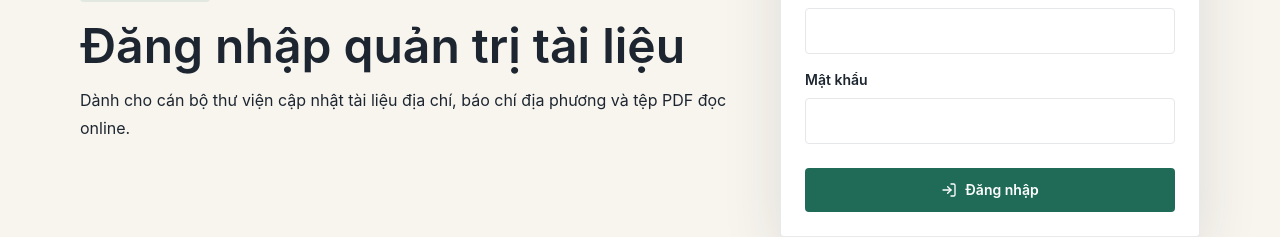
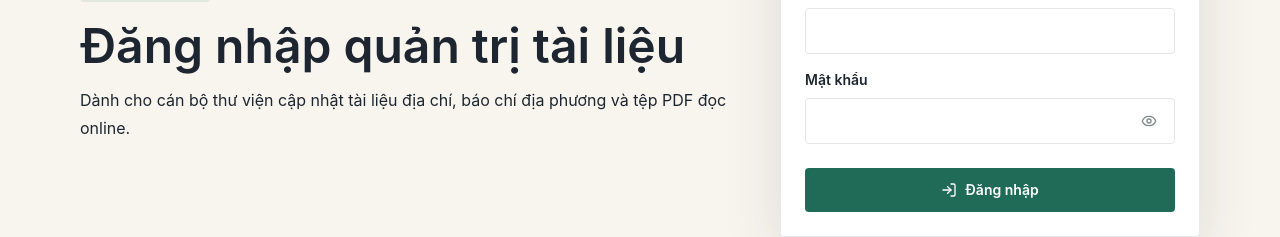
Before and after one commit to duythien24/diachitayninh, a Next.js app: page /admin/login in a window 1280 px wide. Shown: the part 375-612 px from the top of the page. Built offline with nearby package versions, Linux system fonts and the light colour scheme; no server answers.

Commit message:
Allow newspaper commune links

```diff
--- a/src/app/admin/documents/actions.ts
+++ b/src/app/admin/documents/actions.ts
@@ -93,7 +93,7 @@ function validateImageFile(file: File) {
 }
 
 function communeIdsValue(formData: FormData, documentType: DocumentType) {
-  if (documentType !== "dia_chi") {
+  if (documentType === "tai_lieu_cap_tinh") {
     return [];
   }
 
--- a/src/app/admin/login/page.tsx
+++ b/src/app/admin/login/page.tsx
@@ -2,6 +2,7 @@ import { cookies, headers } from "next/headers";
 import { redirect } from "next/navigation";
 import { BookOpenCheck, LockKeyhole, LogIn } from "lucide-react";
 
+import { PasswordField } from "@/components/password-field";
 import {
   adminSessionCookie,
   adminSessionMaxAge,
@@ -110,16 +111,7 @@ export default async function AdminLoginPage({
             />
           </label>
 
-          <label className="mt-4 grid gap-2 text-sm font-semibold text-ink">
-            Mật khẩu
-            <input
-              name="password"
-              type="password"
-              autoComplete="current-password"
-              className="rounded border border-ink/12 px-3 py-3 font-normal outline-none transition focus:border-palm"
-              required
-            />
-          </label>
+          <PasswordField label="Mật khẩu" name="password" autoComplete="current-password" className="mt-4 grid gap-2 text-sm font-semibold text-ink" />
 
           <button
             type="submit"
--- a/src/components/document-form.tsx
+++ b/src/components/document-form.tsx
@@ -84,7 +84,7 @@ function keywordValue(document?: Document) {
 
 function typeHelpText(type: DocumentType) {
   if (type === "bao_tay_ninh") {
-    return "Báo Tây Ninh không bắt buộc gắn xã/phường. Nếu bài/số báo liên quan riêng địa phương nào, có thể bổ sung sau bằng loại địa chí hoặc metadata chi tiết hơn.";
+    return "Có thể chọn một hoặc nhiều xã/phường nếu số báo, bài báo hoặc chuyên đề có nội dung liên quan đến địa phương đó.";
   }
 
   if (type === "tai_lieu_cap_tinh") {
@@ -109,7 +109,7 @@ export function DocumentForm({ communes, document }: { communes: Commune[]; docu
     document?.communeIds?.length ? document.communeIds : document?.communeId ? [document.communeId] : []
   );
 
-  const canAttachCommunes = selectedDocumentType === "dia_chi";
+  const canAttachCommunes = selectedDocumentType !== "tai_lieu_cap_tinh";
   const primaryCommuneId = canAttachCommunes ? selectedCommuneIds[0] || "" : "";
 
   async function handleSubmit(event: FormEvent<HTMLFormElement>) {
@@ -203,7 +203,7 @@ export function DocumentForm({ communes, document }: { communes: Commune[]; docu
             onChange={(event) => {
               const nextType = event.target.value as DocumentType;
               setSelectedDocumentType(nextType);
-              if (nextType !== "dia_chi") {
+              if (nextType === "tai_lieu_cap_tinh") {
                 setSelectedCommuneIds([]);
               }
             }}
```
